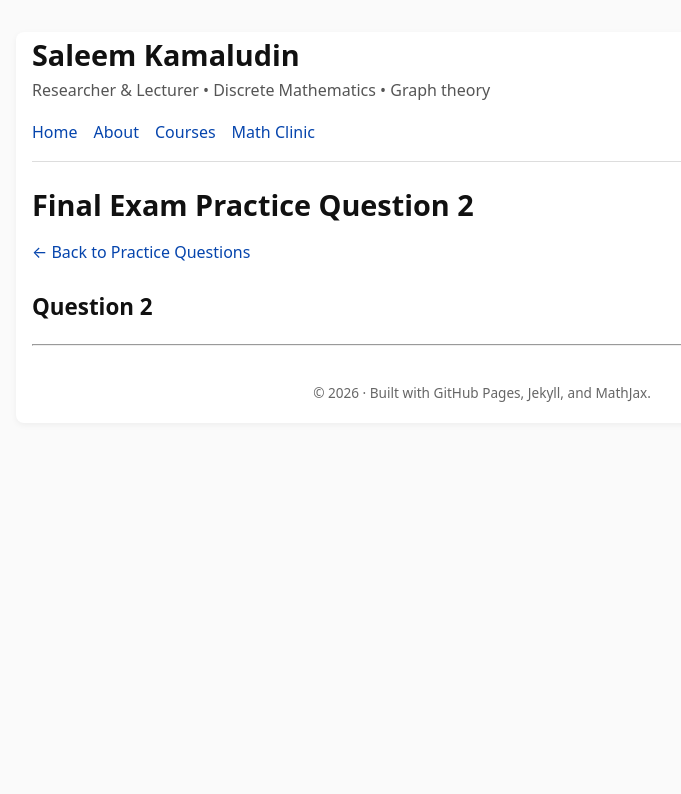
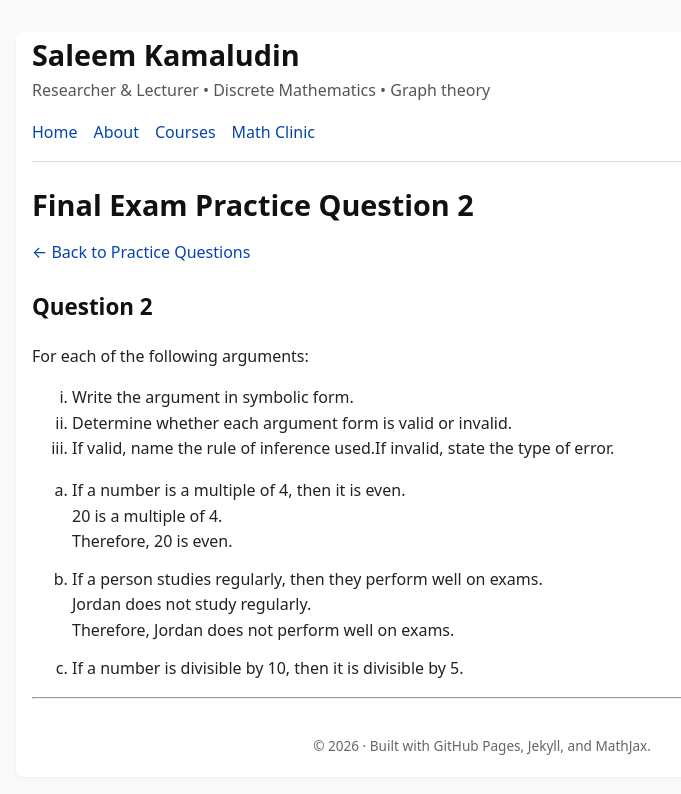
Before and after one commit to SaleemKamaludin/SaleemKamaludin.github.io, a Jekyll site: the page built from courses/comp1604/final-exam-practice/question-2.md, in a window 1280 px wide. Shown: the top 794 px of the page, without its empty margins (158-839 px from the left). Built offline with Jekyll 4.4.1, drawn with Linux system fonts in a browser that asks for light colours.

Commit message:
Update question-2.md

```diff
--- a/courses/comp1604/final-exam-practice/question-2.md
+++ b/courses/comp1604/final-exam-practice/question-2.md
@@ -10,7 +10,7 @@ title: Final Exam Practice Question 2
 ## Question 2
 
 
-<!--
+<!--  -->
 <div class="question-block">
   <p>For each of the following arguments:</p>
   <ol type="i">
@@ -31,4 +31,4 @@ title: Final Exam Practice Question 2
       Therefore, Jordan does not perform well on exams.</p>
   </li>
     <li>
- -->
+          <p>If a number is divisible by 10, then it is divisible by 5.<br>
```
